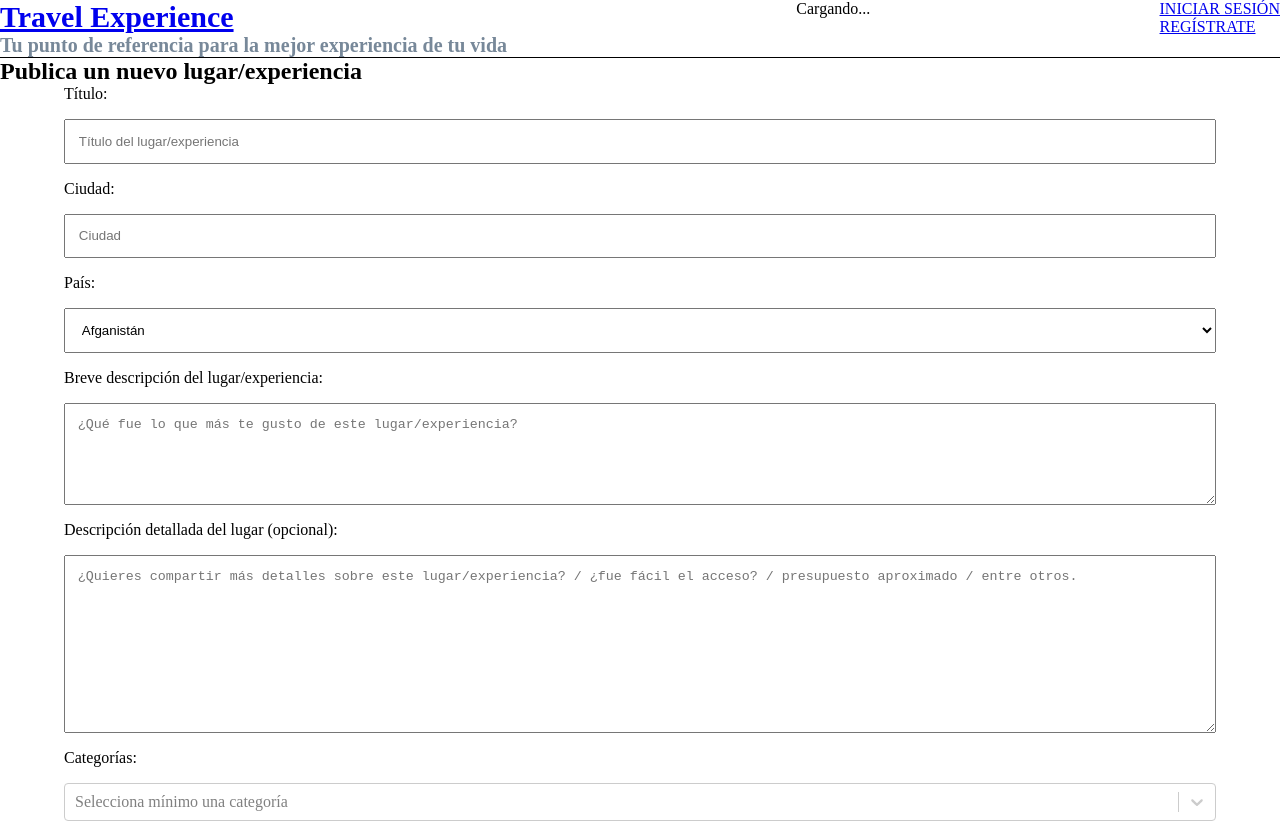
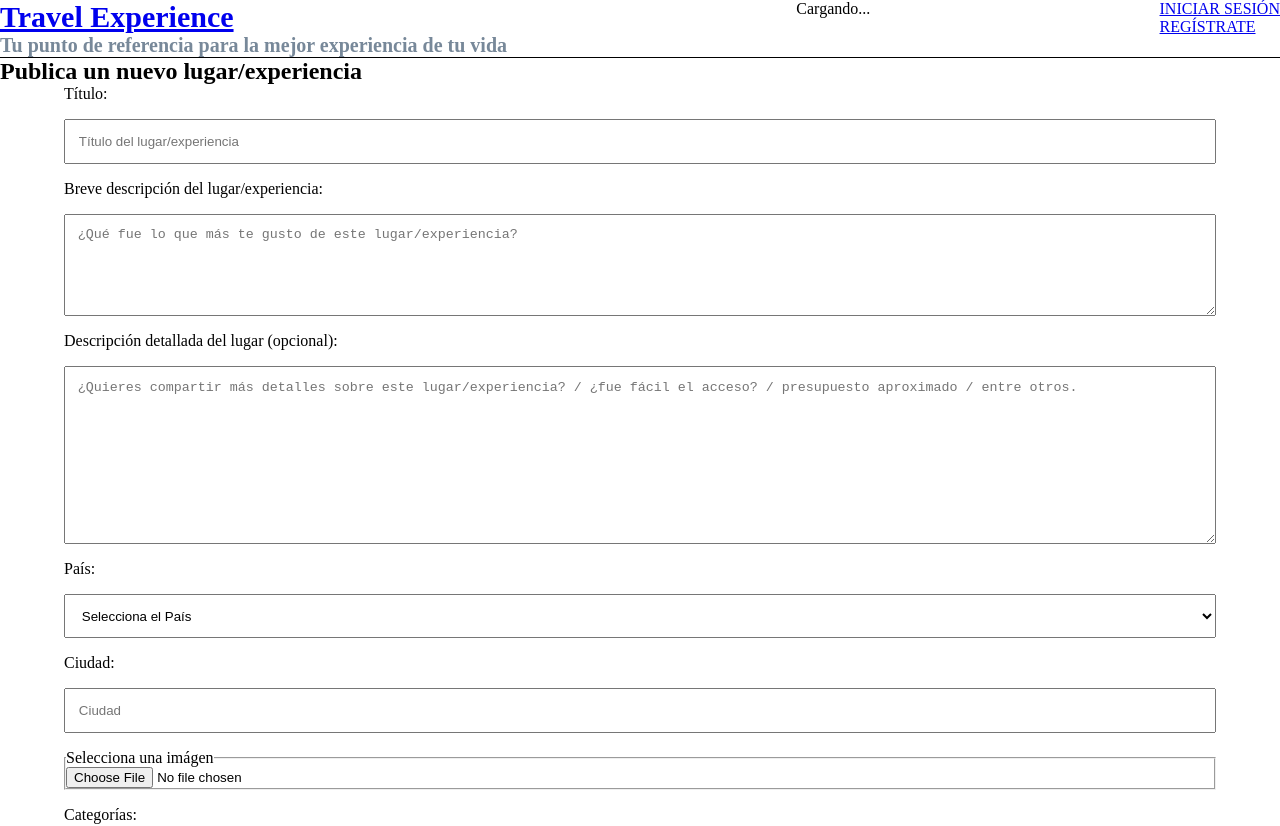
Before and after one commit to JonBidezabal/viajesRecomendados, a React (Create React App) app in the folder viajesrecomendados/: page /places/newplace in a window 1280 px wide. Shown: the top 826 px of the page. Built offline with nearby package versions, Linux system fonts and the light colour scheme.

Commit message:
post place funcionado

```diff
--- a/viajesrecomendados/src/components/postnewplace/SelectCountry.js
+++ b/viajesrecomendados/src/components/postnewplace/SelectCountry.js
@@ -10,7 +10,7 @@ const SelectCountry = ({ onChange, formState, value }) => {
         onChange={onChange}
         required
         className="select-country">
-        <option value="" disabled>Selecciona el País</option>
+        <option aria-selected>Selecciona el País</option>
         <option value="Afganistán">Afganistán</option>
         <option value="Albania">Albania</option>
         <option value="Alemania">Alemania</option>
--- a/viajesrecomendados/src/context/PlaceContext.js
+++ /dev/null
@@ -1,31 +0,0 @@
-import { createContext, useState } from "react";
-
-export const PlaceContext = createContext(null);
-
-export const PlaceContextProvider = ({ children }) => {
-  const [formState, setFormState] = useState({ title: "", shortDescription: "", largeDescription: "", city: "", country: "" });
-  const [categories, setCategories] = useState([])
-  const [photos, setPhotos] = useState([])
-
-  const handleInputChange = (e) => {
-    e.preventDefault();
-    const { name, value } = e.target
-    setFormState({ ...formState, [name]: value })
-  }
-
-  return (
-    <PlaceContext.Provider value={
-      {
-        formState,
-        categories,
-        photos,
-        setFormState,
-        setCategories,
-        setPhotos,
-        handleInputChange
-      }
-    }>
-      {children}
-    </PlaceContext.Provider>
-  );
-};
--- a/viajesrecomendados/src/css/PostPlacePage.css
+++ b/viajesrecomendados/src/css/PostPlacePage.css
@@ -9,3 +9,9 @@
   width: 90%;
   margin: 0 auto;
 }
+
+#images-accordion {
+  display: flex;
+  flex-direction: column;
+  gap: 5px;
+}
--- a/viajesrecomendados/src/index.js
+++ b/viajesrecomendados/src/index.js
@@ -4,17 +4,14 @@ import "./index.css";
 import App from "./App";
 import { BrowserRouter } from "react-router-dom";
 import { UserContextProvider } from "./context/UserContext";
-import { PlaceContextProvider } from "./context/PlaceContext";
 
 const root = ReactDOM.createRoot(document.getElementById("root"));
 root.render(
   <React.StrictMode>
     <UserContextProvider>
-      <PlaceContextProvider>
-        <BrowserRouter>
-          <App />
-        </BrowserRouter>
-      </PlaceContextProvider>
+      <BrowserRouter>
+        <App />
+      </BrowserRouter>
     </UserContextProvider>
   </React.StrictMode>
 );
--- a/viajesrecomendados/src/pages/HomePage.js
+++ b/viajesrecomendados/src/pages/HomePage.js
@@ -20,7 +20,7 @@ const HomePage = () => {
         {info && <PostsList posts={info} />}
       </section>
     </main>
-  );
-};
+  )
+}
 
 export default HomePage;
--- a/viajesrecomendados/src/pages/PostPlacePage.js
+++ b/viajesrecomendados/src/pages/PostPlacePage.js
@@ -1,33 +1,75 @@
 import "../css/PostPlacePage.css";
+import { useContext, useState } from "react";
+import { UserContext } from "../context/UserContext"
+import { postPlaceService } from "../services";
+import { useNavigate } from "react-router-dom";
 import InputPostPlace from "../components/postnewplace/InputPostPlace";
 import SelectCategories from "../components/postnewplace/SelectCategories";
 import SelectCountry from "../components/postnewplace/SelectCountry";
 import TextAreaPostPlace from "../components/postnewplace/TextAreaPostPlace";
-import { useContext } from "react";
-import { PlaceContext } from "../context/PlaceContext";
 
 const PostPlacePage = () => {
+  const [formState, setFormState] = useState({ title: "", shortDescription: "", largeDescription: "", city: "", country: "" });
+  const [categories, setCategories] = useState([])
+  const [photos, setPhotos] = useState(null)
+  const { token } = useContext(UserContext)
+  const navigate = useNavigate()
 
-  const {
-    formState,
-    categories,
-    photos,
-    setFormState,
-    setCategories,
-    setPhotos,
-    handleInputChange
-  } = useContext(PlaceContext)
+  const handleInputChange = (e) => {
+    e.preventDefault();
+    const { name, value } = e.target
+    setFormState({ ...formState, [name]: value })
+  }
+
+  const handleImages = (e) => {
+    setPhotos(e.target.files[0])
+  }
+
+  const handleSubmit = async (e) => {
+    e.preventDefault();
+    const { title, shortDescription, largeDescription, city, country } = formState
+    const valueCategories = categories.map(category => category.value)
+    const formData = new FormData()
+    formData.append("title", title);
+    formData.append("shortDescription", shortDescription);
+    formData.append("largeDescription", largeDescription);
+    formData.append("city", city);
+    formData.append("country", country);
+    formData.append("categories", valueCategories);
+    // for (let index = 0; index < photos.length; index++) {
+    //   formData.append(`photo${index}`, photos[index])
+    // }
+    formData.append("photos", photos)
+
+    try {
+      await postPlaceService(formData, token)
+      navigate("/")
+    } catch (error) {
+      console.log(error.message);
+    }
+  }
+
   return (
     <section className="post-place-page">
       <h2>Publica un nuevo lugar/experiencia</h2>
-      <form name="postplace-form" className="post-place-page-form">
-        {/* <input type="file" /> */}
+      <form onSubmit={handleSubmit} name="postplace-form" className="post-place-page-form">
         <InputPostPlace onChange={handleInputChange} formState={formState} label="Título" value="title" placeholder="Título del lugar/experiencia" maxlength={100} required={true} />
-        <InputPostPlace onChange={handleInputChange} formState={formState} label="Ciudad" value="city" placeholder="Ciudad" maxlength={100} required={true} />
-        <SelectCountry onChange={handleInputChange} formState={formState} value="country" />
         <TextAreaPostPlace onChange={handleInputChange} formState={formState} label="Breve descripción del lugar/experiencia" value="shortDescription" placeholder="¿Qué fue lo que más te gusto de este lugar/experiencia?" maxlength={200} required={true} rows={5} />
         <TextAreaPostPlace onChange={handleInputChange} formState={formState} label="Descripción detallada del lugar (opcional)" value="largeDescription" placeholder="¿Quieres compartir más detalles sobre este lugar/experiencia? / ¿fue fácil el acceso? / presupuesto aproximado / entre otros." maxlength={500} required={false} rows={10} />
+        <SelectCountry onChange={handleInputChange} formState={formState} value="country" required={true} />
+        <InputPostPlace onChange={handleInputChange} formState={formState} label="Ciudad" value="city" placeholder="Ciudad" maxlength={100} required={true} />
+        <fieldset id="images-accordion">
+          <legend>Selecciona una imágen</legend>
+          <input
+            type="file"
+            accept="image/*"
+            name="photos"
+            onChange={handleImages}
+            required
+          />
+        </fieldset>
         <SelectCategories value="categories" categories={categories} setCategories={setCategories} />
+        <button>Publicar el lugar</button>
       </form >
     </section>
   )
--- a/viajesrecomendados/src/services/index.js
+++ b/viajesrecomendados/src/services/index.js
@@ -72,3 +72,18 @@ export const getUserData = async (token) => {
   }
   return json.data;
 };
+
+export const postPlaceService = async (formData, token) => {
+  const res = await fetch(`${process.env.REACT_APP_BACKEND}/places/newplace`, {
+    method: "POST",
+    headers: {
+      "Authorization": token,
+    },
+    body: formData
+  })
+  const json = await res.json()
+
+  if (!res.ok) {
+    throw new Error(json.message)
+  }
+}
```
